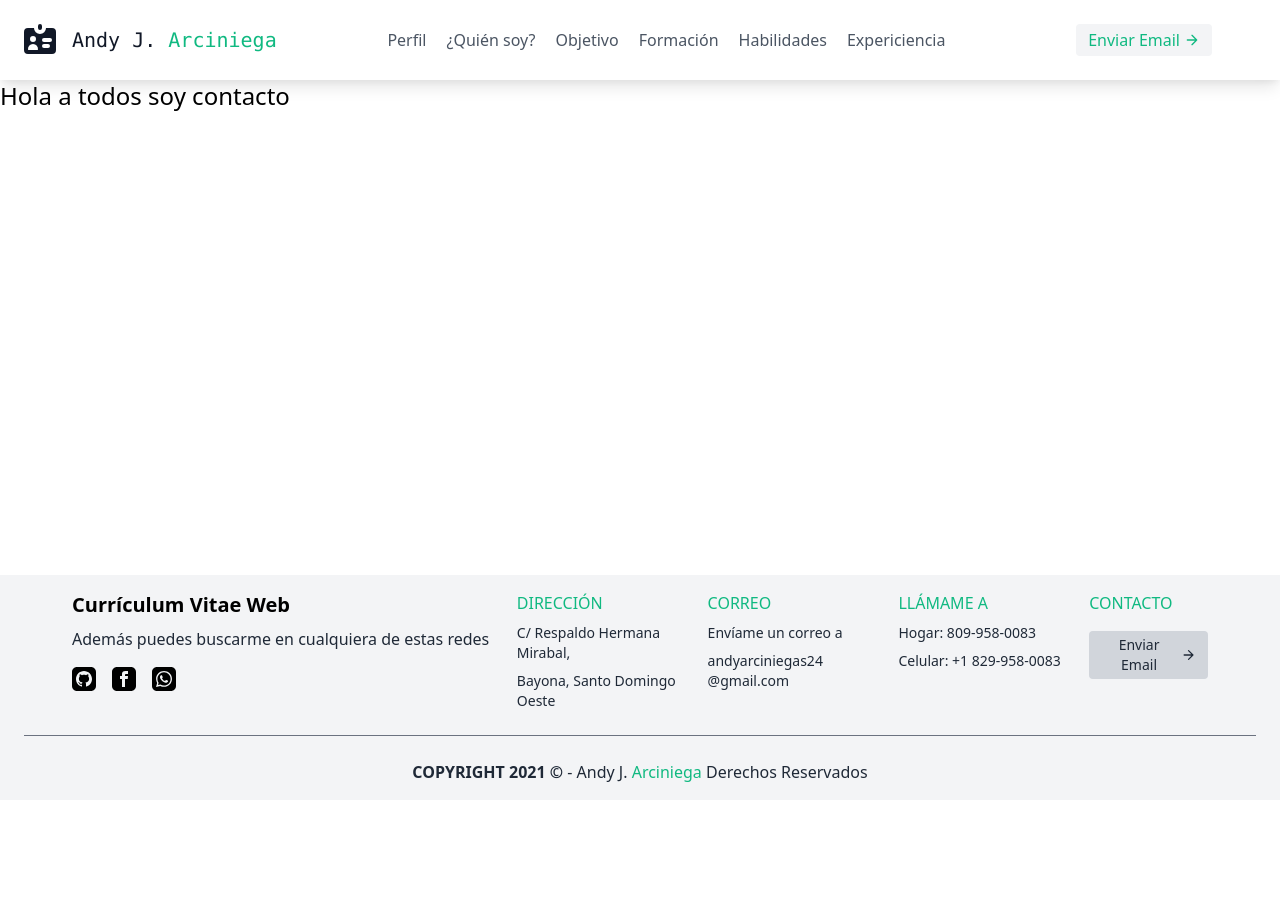
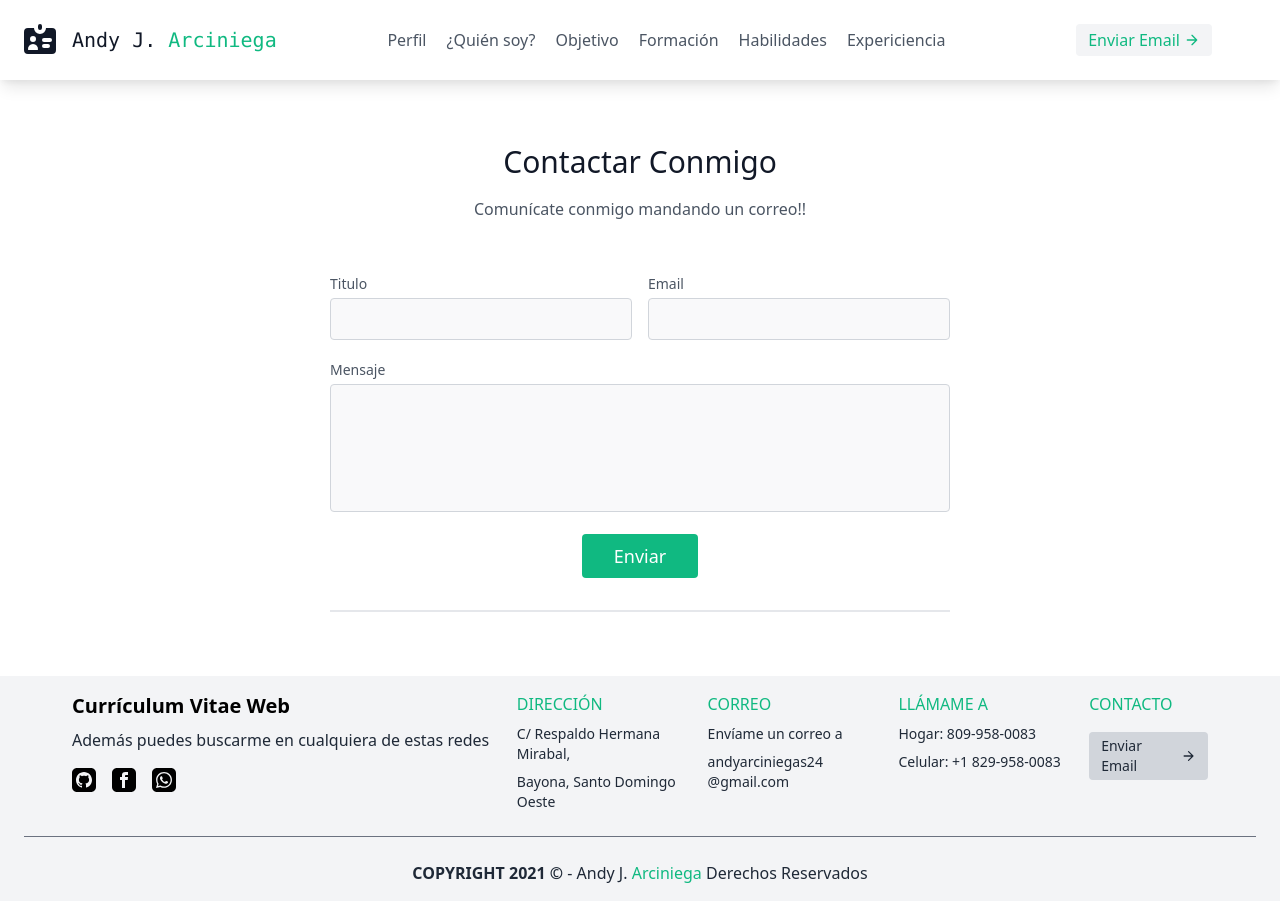
Before and after one commit to pageCode01/pagecode01.github.io, a Vue app: page /contact in a window 1280 px wide. Before the commit the page ends 800 px from the top, so only its background shows below. Built offline with nearby package versions, Linux system fonts and the light colour scheme.

Commit message:
contact from added

```diff
--- a/src/components/base/Footer.vue
+++ b/src/components/base/Footer.vue
@@ -121,7 +121,7 @@
 
             <div>
               <h3 class="text-green-500 uppercase dark:text-white">Contacto</h3>
-              <button
+              <router-link :to="{name: 'Contact'}"
                 class="inline-flex items-center bg-gray-300 border-0 text-gray-800 py-1 px-3 focus:outline-none hover:bg-gray-200 rounded text-sm mt-4 md:mt-4 md:mr-12"
               >
                 Enviar Email
@@ -136,7 +136,7 @@
                 >
                   <path d="M5 12h14M12 5l7 7-7 7"></path>
                 </svg>
-              </button>
+              </router-link>
             </div>
           </div>
         </div>
--- a/src/components/home/AboutMe.vue
+++ b/src/components/home/AboutMe.vue
@@ -24,7 +24,7 @@
             <div class="max-w-lg">
               <img
                 class="object-cover object-center w-full h-64 rounded-md shadow"
-                src="https://drive.google.com/uc?id=105L8EwZmW3e6sDFrDX4ArFGDqAUduUPf"
+                src="https://i.ibb.co/GdWnkLh/aboutme.jpg"
                 alt="Thinking"
               />
             </div>
--- a/src/components/home/Experience.vue
+++ b/src/components/home/Experience.vue
@@ -79,7 +79,7 @@
         </div>
         <img
           class="lg:w-2/8 md:w-1/2 object-cover object-center rounded-lg md:mt-0 mt-10"
-          src="https://drive.google.com/uc?id=1E-C_99Asy2bgSvn49ZxHJVThmEl7_pCe"
+          src="https://i.ibb.co/ZhB1VCp/experiencia.jpg"
           alt="step"
         />
       </div>
--- a/src/components/home/Objetives.vue
+++ b/src/components/home/Objetives.vue
@@ -6,7 +6,7 @@
       <img
         class="lg:w-2/6 md:w-3/6 w-5/6 mb-10 object-cover object-center rounded"
         alt="hero"
-        src="https://drive.google.com/uc?id=1cu_vUiYwT8T0L38isoMcokAA3IFPnFUG"
+        src="https://i.ibb.co/bNZvPsy/objetives.jpg"
       />
       <div class="text-center lg:w-2/3 w-full">
         <h1
--- a/src/components/home/Profile.vue
+++ b/src/components/home/Profile.vue
@@ -6,7 +6,7 @@
           <img
             alt="content"
             class="object-cover object-center md:h-full md:w-full h-44"
-            src="https://drive.google.com/uc?id=1q0NclCr1f0Pidhqd7zNU2Q66pnLfOTAI"
+            src="https://i.ibb.co/qW1nBPc/github.png"
           />
         </div>
         <div class="flex flex-col sm:flex-row md:mt-10 xl:ml-48 lg:ml-24 md:ml-32 sm:ml-20">
@@ -17,7 +17,7 @@
               <img
                 alt="content"
                 class="object-cover object-center h-32 w-full rounded-full"
-                src="https://drive.google.com/uc?id=13dx0r2-sXhilWySnJ-mO3sLoA5dmupOm"
+                src="https://i.ibb.co/WpMCQkC/andy.jpg"
               />
             </div>
             <div class="flex flex-col items-center text-center justify-center">
--- a/src/router/index.js
+++ b/src/router/index.js
@@ -1,4 +1,5 @@
 import { createRouter, createWebHistory } from "vue-router";
+import { ref } from "vue";
 
 const routes = [
   {
@@ -18,7 +19,6 @@ const router = createRouter({
   routes,
   //Scroll to an id
   scrollBehavior(to, from, savedPosition) {
-    console.log(to, from, savedPosition)
     if (to.hash) {
       //Delaying the scrool
       return new Promise((resolve, reject) => {
@@ -27,7 +27,7 @@ const router = createRouter({
             el: to.hash,
             behavior: "smooth",
           });
-        }, 1000);
+        }, 650);
       });
     }
   },
--- a/src/store/study.js
+++ b/src/store/study.js
@@ -7,7 +7,7 @@ const data = reactive([
     entidad: "UASD",
     nombre: "Universidad Autónoma de Santo Domingo",
     oficio: "Estudiante de Licenciatura en informática",
-    image: "https://drive.google.com/uc?id=1H72_OHD_GCupCuE1Oxn507gxbJLPhNxj",
+    image: "https://i.ibb.co/Sm8vJkJ/uasd.jpg",
   },
   {
     inicio: "2016",
@@ -15,7 +15,7 @@ const data = reactive([
     entidad: "UASD",
     nombre: "Liceo Experimental Altagracia Amelia Ricart Calventi",
     oficio: "Bachiller Mención General",
-    image: "https://drive.google.com/uc?id=1DFz4qnyUZ2RJPjX9vXvW5kj9ihOmIJPB",
+    image: "https://i.ibb.co/7SBqkk5/experimental.jpg",
   },
   {
     inicio: "2016",
@@ -23,7 +23,7 @@ const data = reactive([
     entidad: "Fundación Carlos Slim",
     nombre: "Capacítate para el empleo fundación Carlos Slim",
     oficio: "Técnico en informática",
-    image: "https://drive.google.com/uc?id=1PZgzwJJBqdueDtEWuEt5VI1K4xRZZ4aR",
+    image: "https://i.ibb.co/zX02kTW/capacitate.jpg",
   },
   {
     inicio: "2017",
@@ -31,7 +31,7 @@ const data = reactive([
     entidad: "MESCYT",
     nombre: "Ministerio de Educación Superior, Ciencia y Tecnología",
     oficio: "Programa Ingles por Inmersión para la Competitividad",
-    image: "https://drive.google.com/uc?id=1LdASJJRSRNjyf586Yi1o0_K3sKE5krd9",
+    image: "https://i.ibb.co/wgTqnfh/MESCYT.png",
   },
   {
     inicio: "2019",
@@ -39,7 +39,7 @@ const data = reactive([
     entidad: "ITLA",
     nombre: "Instituto Tecnológico de las Américas (ITLA)",
     oficio: "Fundamentos de Programación con Python Avanzado",
-    image: "https://drive.google.com/uc?id=1RlT3gSOLYzUO7-Me4gokBM9VxwLxGnFn",
+    image: "https://i.ibb.co/XtbPbTf/itla.png",
   },
   {
     inicio: "2020",
@@ -47,7 +47,7 @@ const data = reactive([
     entidad: "INFOTEP",
     nombre: "Instituto Nacional de Formación Técnico Profesional",
     oficio: "Desarrollador de Aplicaciones en la Nube",
-    image: "https://drive.google.com/uc?id=1nzI2WDy69dGYV0TR-4YVPnyIyeK1Tk7V",
+    image: "https://i.ibb.co/6HP7Jy7/infotep.png",
   },
 ]);
 
--- a/src/views/Contact.vue
+++ b/src/views/Contact.vue
@@ -1,10 +1,96 @@
 <template>
-    <div>
-        <h1 class="text-2xl">Hola a todos soy contacto</h1>
+  <section class="text-gray-600 body-font relative">
+    <div class="container px-5 py-16 mx-auto">
+      <div class="flex flex-col text-center w-full mb-12">
+        <h1
+          class="sm:text-3xl text-2xl font-medium title-font mb-4 text-gray-900"
+        >
+          Contactar Conmigo
+        </h1>
+        <p class="lg:w-2/3 mx-auto leading-relaxed text-base">
+          Comunícate conmigo mandando un correo!!
+        </p>
+      </div>
+      <div class="lg:w-1/2 md:w-2/3 mx-auto">
+      <!--Form-->
+        <form class="flex flex-wrap -m-2" @submit.prevent="send()">
+          <div class="p-2 w-1/2">
+            <div class="relative">
+              <label for="name" class="leading-7 text-sm text-gray-600"
+                >Titulo</label
+              >
+              <input
+                required="true"
+                v-model="title"
+                type="text"
+                id="name"
+                name="name"
+                class="w-full bg-gray-100 bg-opacity-50 rounded border border-gray-300 focus:border-green-500 focus:bg-white focus:ring-2 focus:ring-green-200 text-base outline-none text-gray-700 py-1 px-3 leading-8 transition-colors duration-200 ease-in-out"
+              />
+            </div>
+          </div>
+          <div class="p-2 w-1/2">
+            <div class="relative">
+              <label for="email" class="leading-7 text-sm text-gray-600"
+                >Email</label
+              >
+              <input
+                required="true"
+                v-model="email"
+                type="email"
+                id="email"
+                name="email"
+                class="w-full bg-gray-100 bg-opacity-50 rounded border border-gray-300 focus:border-green-500 focus:bg-white focus:ring-2 focus:ring-green-200 text-base outline-none text-gray-700 py-1 px-3 leading-8 transition-colors duration-200 ease-in-out"
+              />
+            </div>
+          </div>
+          <div class="p-2 w-full">
+            <div class="relative">
+              <label for="message" class="leading-7 text-sm text-gray-600"
+                >Mensaje</label
+              >
+              <textarea
+                v-model="message"
+                required="true"
+                id="message"
+                name="message"
+                class="w-full bg-gray-100 bg-opacity-50 rounded border border-gray-300 focus:border-green-500 focus:bg-white focus:ring-2 focus:ring-green-200 h-32 text-base outline-none text-gray-700 py-1 px-3 resize-none leading-6 transition-colors duration-200 ease-in-out"
+              ></textarea>
+            </div>
+          </div>
+          <div class="p-2 w-full">
+            <button
+              type="submit"
+              class="flex mx-auto text-white bg-green-500 border-0 py-2 px-8 focus:outline-none hover:bg-green-600 rounded text-lg"
+            >
+              Enviar
+            </button>
+          </div>
+        </form>
+        <hr class="border-b border-gray-200 mt-8" />
+      </div>
     </div>
+  </section>
 </template>
 <script>
+import { reactive, toRefs } from "vue";
 export default {
-    name:"Contact"
-}
+  name: "Contact",
+  setup() {
+    const form = reactive({
+      title: "",
+      email: "",
+      message: "",
+    });
+
+    function send() {
+      console.log(form);
+    }
+
+    return {
+      ...toRefs(form),
+      send,
+    };
+  },
+};
 </script>
```
Also changed, not shown: src/store/skill.js (+11 -11 lines).
